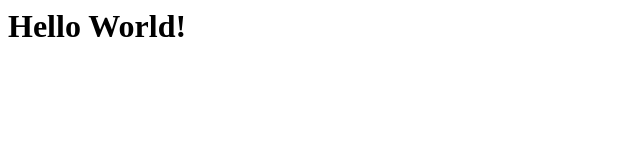
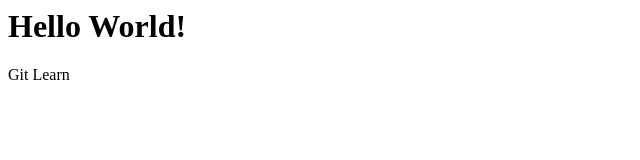
Before and after one commit to aulra/DemoGitGitHubTraining, a plain HTML site: page index.html in a window 1280 px wide. Shown: the full height of the page, 0-640 px from the left. Drawn offline with Linux system fonts and the light colour scheme.

Commit message:
Add div and p

```diff
--- a/index.html
+++ b/index.html
@@ -1 +1,5 @@
 <h1>Hello World!</h1>
+
+<div>
+  <p>Git Learn</p>
+</div>
```
